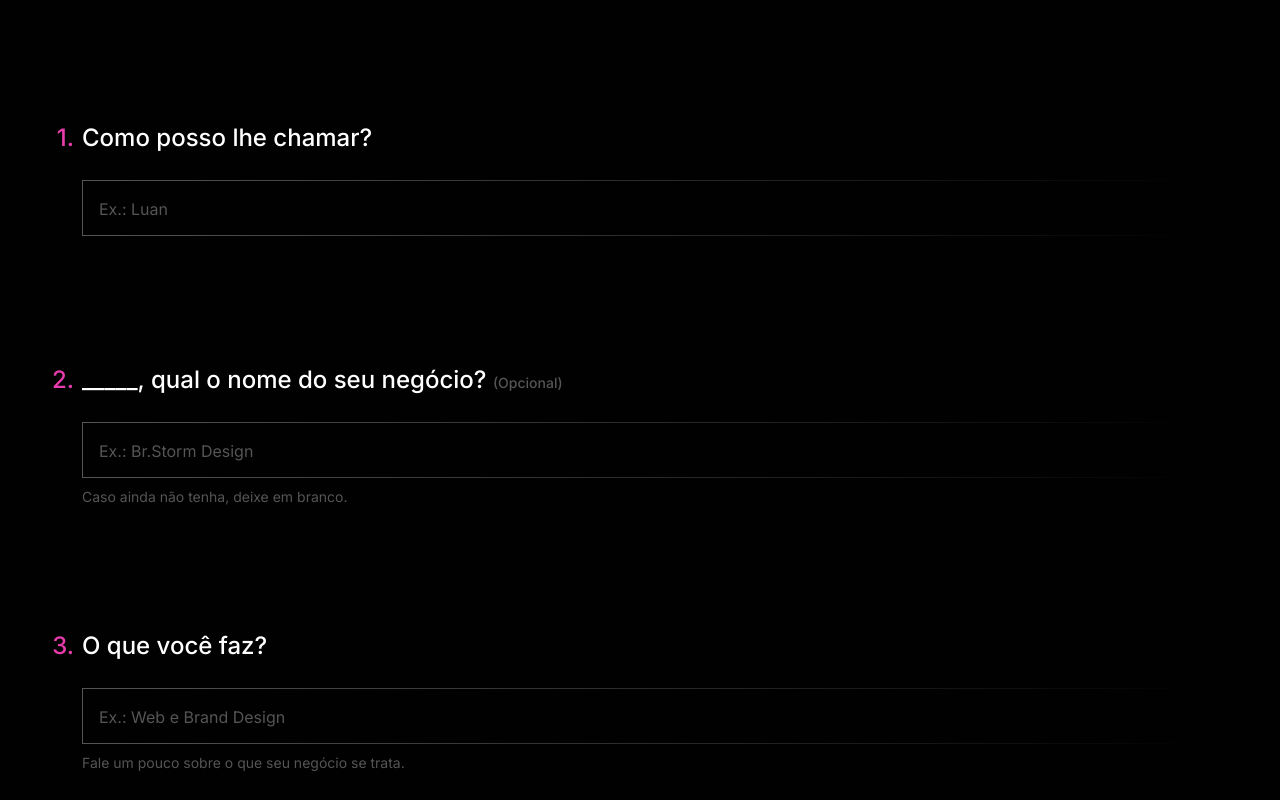
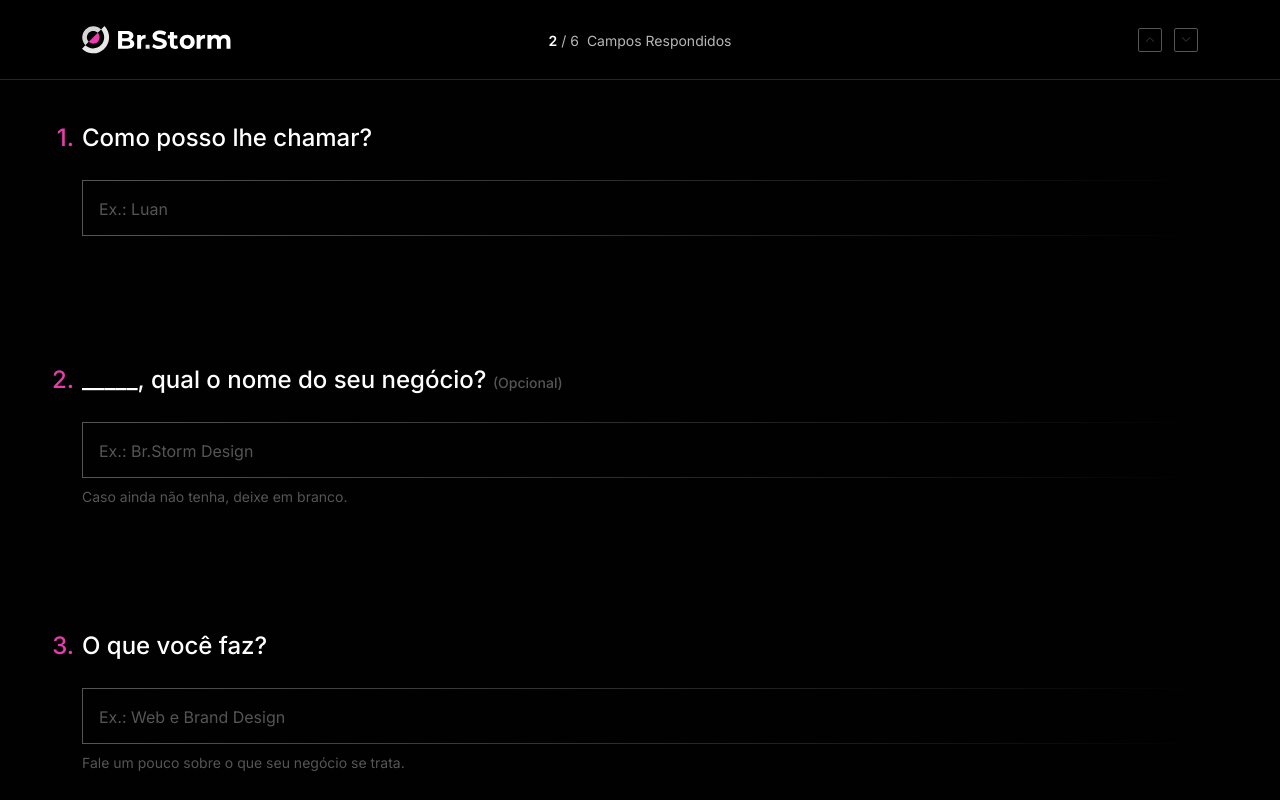
Before and after one commit to brstorm-design/website-brstorm, a Next.js app: page /contact/form in a window 1280 px wide. Shown: the top 800 px of the page. Built offline with nearby package versions, Linux system fonts and the light colour scheme.

Commit message:
Form header variant

```diff
--- /dev/null
+++ b/src/components/form/FilledFields/FilledFields.module.scss
@@ -0,0 +1,7 @@
+.filledFields {
+  small {
+    &:last-child {
+      margin-left: 8px;
+    }
+  }
+}
--- /dev/null
+++ b/src/components/form/FilledFields/index.js
@@ -0,0 +1,11 @@
+import React from 'react';
+import styles from './FilledFields.module.scss';
+
+export default function FilledFields({ filled, total }) {
+  return (
+    <div className={styles.filledFields}>
+      <small><strong>2</strong> / 6</small>
+      <small>Campos Respondidos</small>
+    </div>
+  )
+}
--- /dev/null
+++ b/src/components/form/FormNav/FormNav.module.scss
@@ -0,0 +1,39 @@
+@use "../../../styles/scss/colors";
+
+.formNav {
+  display: flex;
+  justify-content: flex-end;
+  column-gap: 12px;
+  flex: 1;
+  a {
+    display: flex;
+    height: 24px;
+    width: 24px;
+    justify-content: center;
+    align-items: center;
+    border: 1px solid colors.$carbon;
+    border-radius: 2px;
+
+    svg {
+      width: 10px;
+      height: 5px;
+      color: colors.$carbon;
+      transition: all 250ms ease;
+    }
+
+    &:last-child {
+      svg {
+        transform: rotate(180deg);
+      }
+    }
+
+    &:hover {
+      color: colors.$white;
+      border-color: colors.$white;
+
+      svg {
+        color: colors.$white;
+      }
+    }
+  }
+}
--- /dev/null
+++ b/src/components/form/FormNav/index.js
@@ -0,0 +1,21 @@
+import React from 'react';
+import styles from './FormNav.module.scss';
+import Chevron from 'public/images/chevron-up.svg';
+import AnchorButton from 'src/components/common/AnchorButton';
+import { inOutCube } from 'src/utils/easings';
+
+export default function FormNav() {
+  return (
+    <div className={styles.formNav}>
+
+      <AnchorButton href="#" duration={1500} easing={inOutCube}>
+        <Chevron />
+      </AnchorButton>
+
+      <AnchorButton href="#" duration={1500} easing={inOutCube}>
+        <Chevron />
+      </AnchorButton>
+
+    </div>
+  )
+}
--- a/src/layouts/Header/Header.module.scss
+++ b/src/layouts/Header/Header.module.scss
@@ -1,5 +1,5 @@
-@use '../../styles/scss/mixins';
-@use '../../styles/scss/colors';
+@use "../../styles/scss/mixins";
+@use "../../styles/scss/colors";
 
 .header {
   min-height: 80px;
@@ -13,9 +13,9 @@
   transition: all 250ms ease;
   background-color: rgba(0, 0, 0, 0.5);
   backdrop-filter: saturate(180%) blur(5px);
-  border-bottom: 1px solid rgba(255, 255, 255, .15);
+  border-bottom: 1px solid rgba(255, 255, 255, 0.15);
 
-  a:hover {
+  .logo:hover {
     path:last-child {
       fill: colors.$pink;
     }
--- a/src/layouts/Header/index.js
+++ b/src/layouts/Header/index.js
@@ -1,10 +1,53 @@
 import Link from 'next/link';
 import React, { useEffect } from 'react';
+import FilledFields from 'src/components/form/FilledFields';
+import FormNav from 'src/components/form/FormNav';
 import { inOutQuad } from 'src/utils/easings';
 import Logo from '../../components/common/Logo';
 import styles from './Header.module.scss';
 
-export default function Header({ content, common }) {
+export default function Header({ variant, ...props }) {
+
+  switch (variant) {
+    case 'form': {
+      var { um, dois } = props;
+      console.log('EXECUTED FORM');
+      break;
+    }
+    case 'success': {
+      var { tres, quatro } = props;
+      console.log('EXECUTED SUCCESS');
+      break;
+    }
+    case 'default': {
+      var { common, content } = props;
+      console.log('EXECUTED DEFAULT');
+      break;
+    }
+  }
+
+  let variants = {
+    default: {
+      mainNav: true,
+      cta: true,
+      formNav: false,
+      filledFields: false,
+    },
+    form: {
+      mainNav: false,
+      cta: false,
+      formNav: true,
+      filledFields: true,
+    },
+    success: {
+      mainNav: false,
+      cta: false,
+      formNav: false,
+      filledFields: false,
+    },
+  };
+
+  const variantData = variants[variant];
 
   useEffect(() => {
     const header = document.querySelector('header');
@@ -50,11 +93,14 @@ export default function Header({ content, common }) {
     <header className={styles.header} id="header">
       <nav className="navbar navbar-expand-lg navbar-dark">
         <div className="container">
-          <Link href="/">
-            <a>
+          <Link href="/" className={styles.logo}>
+            <a style={{ flex: variant === 'default' ? 'initial' : '1' }}>
               <Logo />
             </a>
           </Link>
+
+          { // fazer componente disso:
+            variant === 'default' && (
               <div className="collapse navbar-collapse justify-content-center" id="navbarNav">
                 <ul className="navbar-nav">
                   {
@@ -70,9 +116,18 @@ export default function Header({ content, common }) {
                   }
                 </ul>
               </div>
+            )
+          }
+          {variant === 'form' && <FilledFields />}
+
+          { // fazer componente disso:
+            variant === 'default' && (
               <a href="https://calendly.com/br-storm/presentation" target="_blank" rel="noopener noreferrer" className="btn small">
                 {common.bookMeeting}
               </a>
+            )
+          }
+          {variant === 'form' && <FormNav />}
         </div>
       </nav>
     </header>
--- a/src/pages/contact/form.js
+++ b/src/pages/contact/form.js
@@ -2,6 +2,7 @@ import React, { useEffect } from 'react';
 import pt from 'src/languages/pt.json';
 import en from 'src/languages/en.json';
 import Form from 'src/components/form/Form';
+import Header from 'src/layouts/Header';
 
 export default function ContactForm({ content }) {
   const { header, fields, submit } = content;
@@ -12,6 +13,7 @@ export default function ContactForm({ content }) {
 
   return (
     <div style={{ paddingTop: '120px' }}>
+      <Header variant="form" answeredFields={5} next="asd" prev="aesede" />
       <div className="container d-flex flex-column" style={{ rowGap: '60px' }}>
         <section>
           <Form fields={fields} />
--- a/src/pages/index.js
+++ b/src/pages/index.js
@@ -20,7 +20,7 @@ export default function Home(props) {
       <Head>
         <title>Br.Storm Design</title>
       </Head>
-      <Header content={page.header} common={common} />
+      <Header content={page.header} common={common} variant="default" />
 
       <Cover content={page.cover} common={common} />
       <Purpose content={page.purpose} common={common} />
--- a/src/styles/scss/_typography.scss
+++ b/src/styles/scss/_typography.scss
@@ -47,6 +47,10 @@ small, .small {
   font-size: 14px;
   line-height: 21px;
   color: colors.$darkGray;
+  strong {
+    font-size: 14px;
+    line-height: 21px;
+  }
 }
 
 .details {
@@ -119,6 +123,10 @@ a:not(.btn) {
   small, .small {
     font-size: 13px;
     line-height: 21px;
+    strong {
+      font-size: 13px;
+      line-height: 21px;
+    }
   }
 
   .details {
```
Also changed, not shown: public/images/chevron-up.svg (added). Lines whose indentation alone changed are shown as unchanged.
